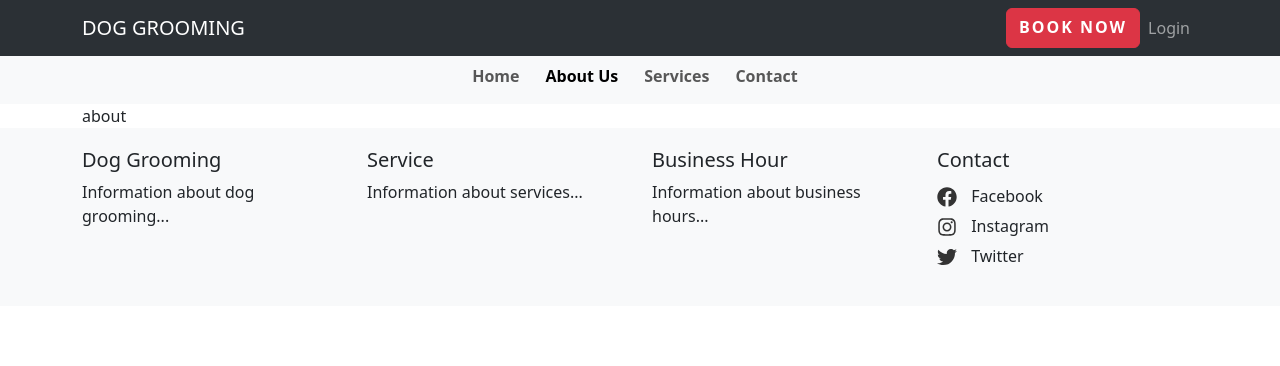
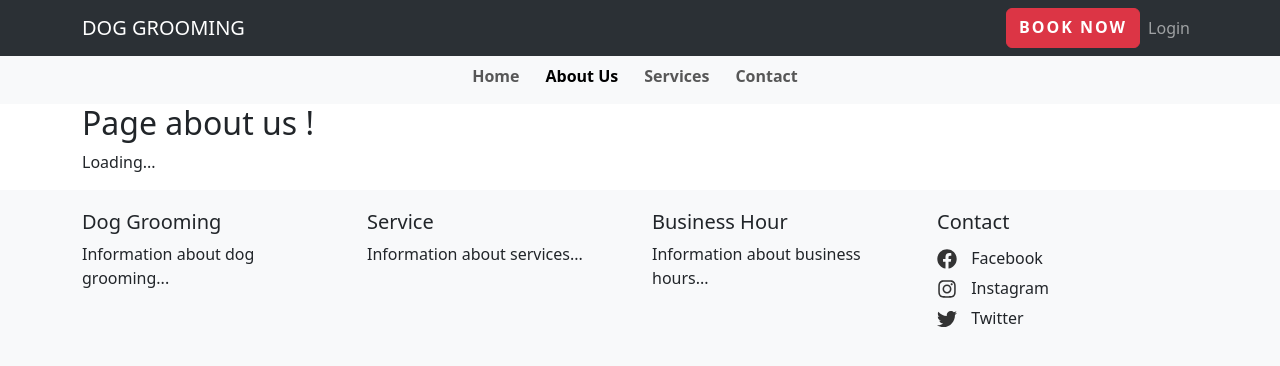
Before and after one commit to kbaitubayev/PRJ666-front, a Next.js app: page /about in a window 1280 px wide. Shown: the top 366 px of the page. Built offline with nearby package versions, Linux system fonts and the light colour scheme; no server answers.

Commit message:
about.js added

```diff
--- a/pages/about.js
+++ b/pages/about.js
@@ -1,7 +1,37 @@
-import React from 'react'
+// pages/about.js
 
-export default function about () {
+import React, { useState, useEffect } from 'react';
+
+const AboutPage = () => {
+  const [aboutData, setAboutData] = useState(null);
+
+  useEffect(() => {
+    const fetchData = async () => {
+      try {
+        const response = await fetch('/api/about');
+        const data = await response.json();
+        setAboutData(data);
+      } catch (error) {
+        console.error('Error fetching data:', error);
+      }
+    };
+
+    fetchData();
+  }, []);
+
   return (
-    <div>about</div>
-  )
-}
+    <div>
+      <h2>Page about us !</h2>
+      {aboutData ? (
+        <div>
+          {/* Render your about page content using aboutData */}
+          <p>{aboutData.about}</p>
+        </div>
+      ) : (
+        <p>Loading...</p>
+      )}
+    </div>
+  );
+};
+
+export default AboutPage;
```
